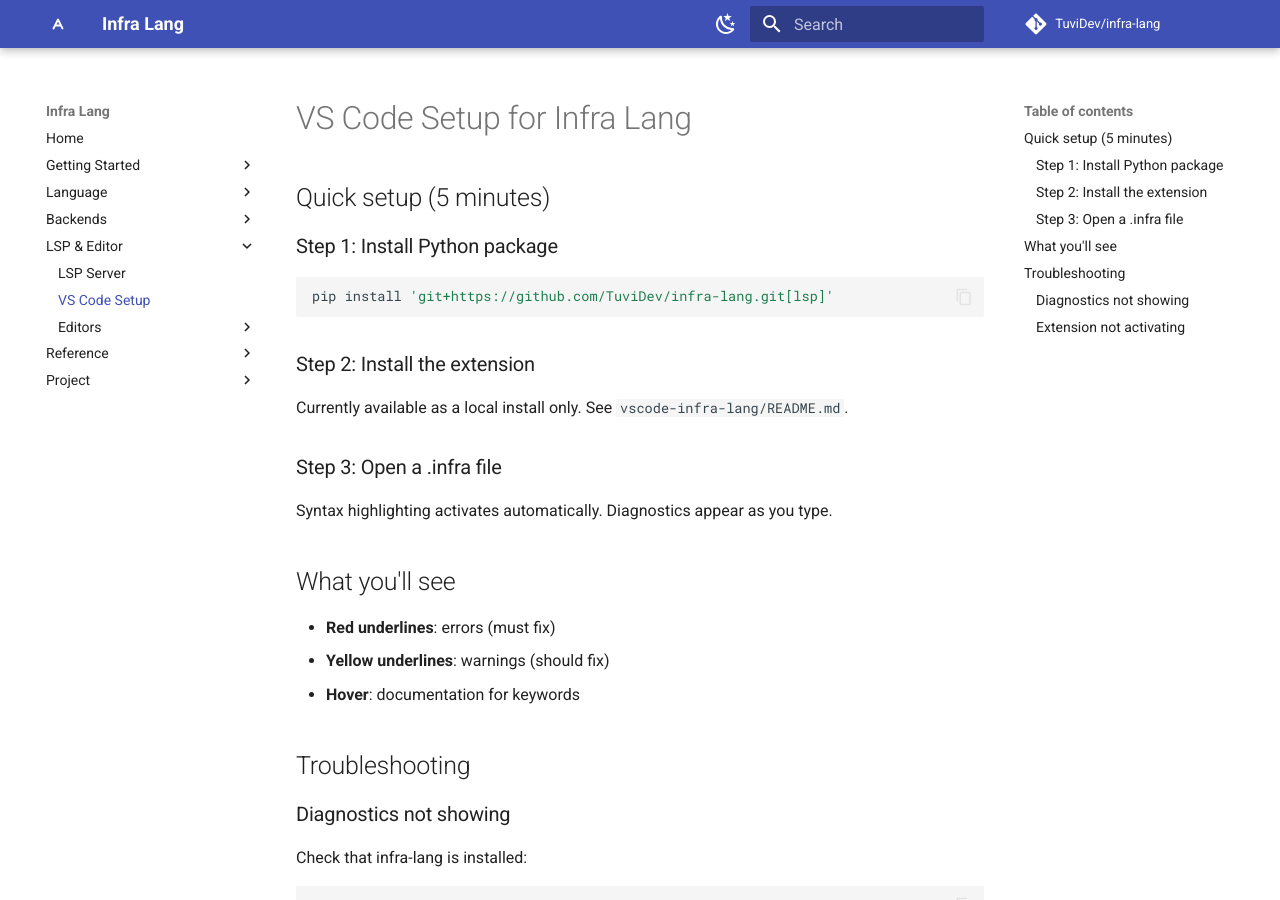
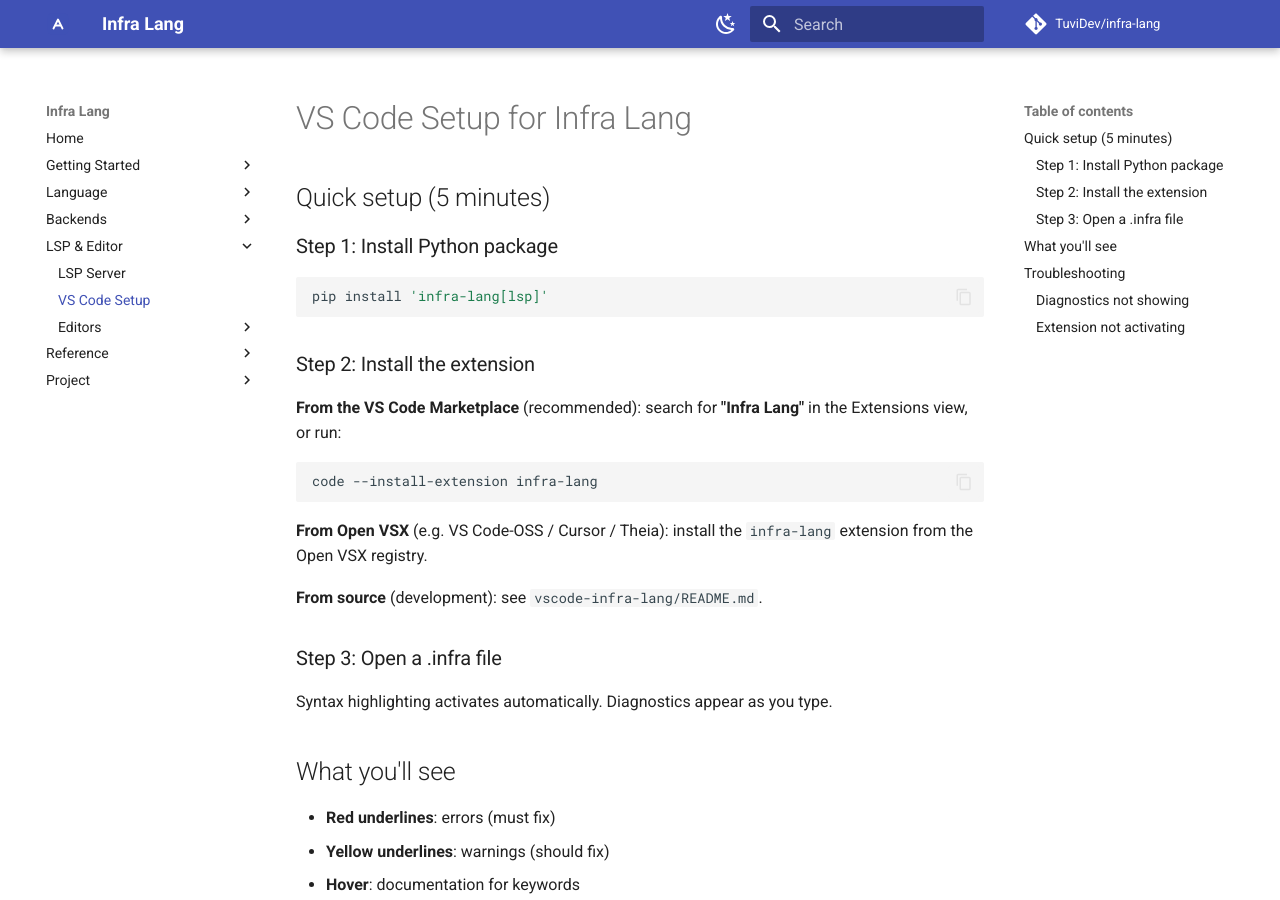
Before and after one commit to TuviDev/infra-lang, an MkDocs documentation site: the page built from docs/vscode_setup.md, in a window 1280 px wide and 900 px high. Built offline with MkDocs 1.6.1 and Material for MkDocs 9.7.7, drawn with Linux system fonts in a browser that asks for light colours; comment, search, counter and statistics services are not loaded.

Commit message:
feat(vscode): add Open VSX support and automated marketplace workflow

````diff
--- a/docs/vscode_setup.md
+++ b/docs/vscode_setup.md
@@ -5,12 +5,22 @@
 ### Step 1: Install Python package
 
 ```bash
-pip install 'git+https://github.com/TuviDev/infra-lang.git[lsp]'
+pip install 'infra-lang[lsp]'
 ```
 
 ### Step 2: Install the extension
-Currently available as a local install only.
-See `vscode-infra-lang/README.md`.
+
+**From the VS Code Marketplace** (recommended): search for **"Infra Lang"** in
+the Extensions view, or run:
+
+```bash
+code --install-extension infra-lang
+```
+
+**From Open VSX** (e.g. VS Code-OSS / Cursor / Theia): install the `infra-lang`
+extension from the Open VSX registry.
+
+**From source** (development): see `vscode-infra-lang/README.md`.
 
 ### Step 3: Open a .infra file
 Syntax highlighting activates automatically.
````
Also changed, not shown: vscode-infra-lang/README.md (+20 -1 lines), 4 other files.
